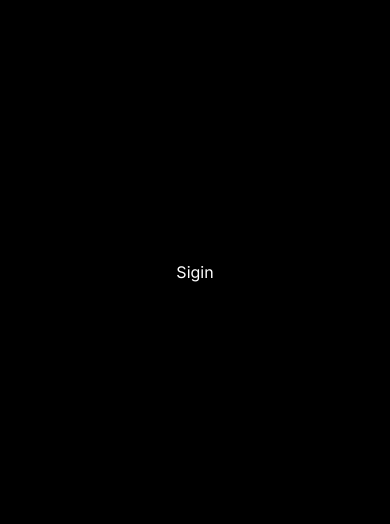
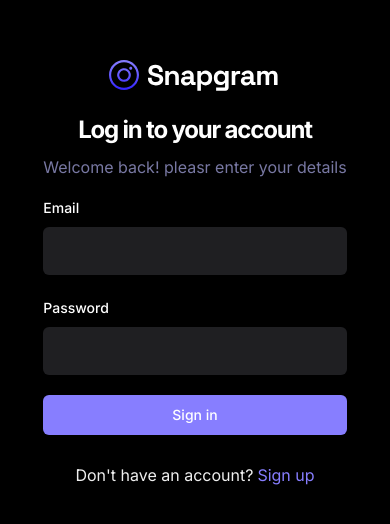
Before and after one commit to amrrmohamed87/Snapgram, a React (Vite) app: page /sign-in in a window 390 px wide. Shown: the part 150-674 px from the top of the page. Built offline with nearby package versions, Linux system fonts and the light colour scheme; no server answers.

Commit message:
Creating a SigninForm

```diff
--- a/src/_auth/forms/SigninForm.tsx
+++ b/src/_auth/forms/SigninForm.tsx
@@ -1,9 +1,117 @@
+import { zodResolver } from "@hookform/resolvers/zod";
+import { Link, useNavigate } from 'react-router-dom';
+import {
+  Form,
+  FormControl,
+  FormField,
+  FormItem,
+  FormLabel,
+  FormMessage,
+} from "@/components/ui/ui/form"
+import { Input } from "@/components/ui/ui/input";
+import { Button } from "@/components/ui/ui/button";
+import { useForm } from "react-hook-form";
+import { SigninValidation } from "@/lib/validation";
+import { z } from "zod";
+import Loader from "@/components/ui/shared/Loader";
+//import { createUserAccount } from "@/lib/appwrite/api"; no longer need to call it because our mutation do it for us
+import { useToast } from "@/components/ui/ui/use-toast";
+import { useSignInAccount } from "@/lib/react-query/queriesAndMutations";
+import { useUserContext } from "@/context/AuthContext";
+
+
 
 const SigninForm = () => {
+  const { toast } = useToast();
+  const { checkAuthUser, isLoading: isUserLoading } = useUserContext();
+  const naviagte = useNavigate();
+
+  const { mutateAsync: signInAccount} = useSignInAccount();
+
+  // 1. Define your form.
+  const form = useForm<z.infer<typeof SigninValidation>>({
+    resolver: zodResolver(SigninValidation),
+    defaultValues: {
+      email: '',
+      password: '',
+    },
+  })
+
+  // 2. Define a submit handler.
+ async function onSubmit(values: z.infer<typeof SigninValidation>) {
+
+  const session = await signInAccount({
+    email: values.email,
+    password: values.password
+  })
+
+  if (!session) {
+    return toast({ title: 'Sign in failed. Please try again.'})
+  }
+
+  const isLoggedIn = await checkAuthUser();
+
+  if(isLoggedIn) {
+    form.reset();
+    naviagte('/')
+  } else {
+    return toast({ title: 'Sign up failed. Please try again.'})
+  }
+ }
+
   return (
-    <div>
-      Sigin
-    </div>
+
+    <Form {...form}>
+      <div className="sm:w-420 flex-center flex-col">
+        <img src="/assets/images/logo.svg" alt="logo" />
+        <h2 className="h3-bold med:h2-bold pt-5 sm:pt-12">Log in to your account</h2>
+        <p className="text-light-3 small-meduim md:base-regular mt-2">Welcome back! pleasr enter your details</p>
+
+
+        <form onSubmit={form.handleSubmit(onSubmit)} className="flex flex-col gap-5 w-full mt-4">
+          <FormField
+            control={form.control}
+            name="email"
+            render={({ field }) => (
+              <FormItem>
+                <FormLabel>Email</FormLabel>
+                <FormControl>
+                  <Input type="email" className="shad-input" {...field} />
+                </FormControl>
+
+                <FormMessage />
+              </FormItem>
+            )}
+          />
+          <FormField
+            control={form.control}
+            name="password"
+            render={({ field }) => (
+              <FormItem>
+                <FormLabel>Password</FormLabel>
+                <FormControl>
+                  <Input type="password" className="shad-input" {...field} />
+                </FormControl>
+
+                <FormMessage />
+              </FormItem>
+            )}
+          />
+          <Button type="submit" className="shad-button_primary">
+            {isUserLoading ? (
+              <div className="flex-center gap-2">
+                <Loader /> Loading...
+              </div>
+            ) : "Sign in"}
+          </Button>
+          <p className="text-small-regular text-light-2 text-center mt-2">
+            Don't have an account?
+            <Link to="/sign-up" className="text-primary-500 text-small-semibold ml-1">Sign up</Link>
+          </p>
+        </form>
+      </div>
+    </Form>
+
   )
 }
 
```
